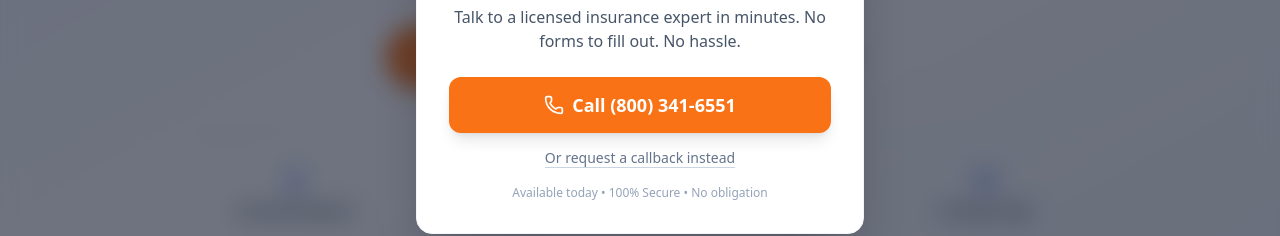
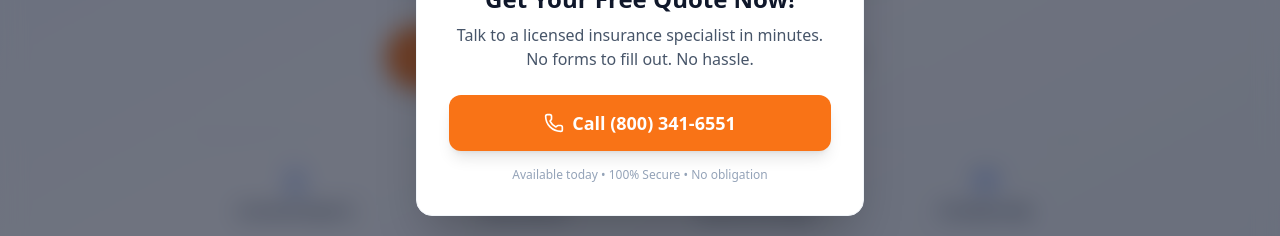
Before and after one commit to autoinsquote/ngi2, a plain HTML site: page index.html in a window 1280 px wide. Shown: the part 370-606 px from the top of the page. Drawn offline with nearby package versions, Linux system fonts and the light colour scheme.

Commit message:
Update index.html

```diff
--- a/index.html
+++ b/index.html
@@ -102,7 +102,7 @@
             <img src="logo.png" alt="Auto Insurance Deals" class="modal-logo mx-auto">
 
             <h3 class="text-2xl font-bold text-slate-900 mb-2">Get Your Free Quote Now!</h3>
-            <p class="text-slate-600 mb-6">Talk to a licensed insurance expert in minutes. No forms to fill out. No hassle.</p>
+            <p class="text-slate-600 mb-6">Talk to a licensed insurance specialist in minutes. No forms to fill out. No hassle.</p>
 
             <!-- Primary CTA -->
             <a href="tel:8003416551" class="flex items-center justify-center gap-2 bg-orange-500 hover:bg-orange-600 text-white text-lg font-bold px-6 py-3.5 rounded-xl transition shadow-lg hover:shadow-orange-500/30 w-full mb-3">
@@ -111,9 +111,7 @@
             </a>
 
             <!-- Secondary CTA -->
-            <button id="modal-scroll-to-form" class="text-sm text-slate-500 hover:text-blue-600 font-medium underline decoration-slate-300 hover:decoration-blue-600 underline-offset-4 transition">
-                Or request a callback instead
-            </button>
+
 
             <p class="text-xs text-slate-400 mt-4">Available today • 100% Secure • No obligation</p>
         </div>
```
